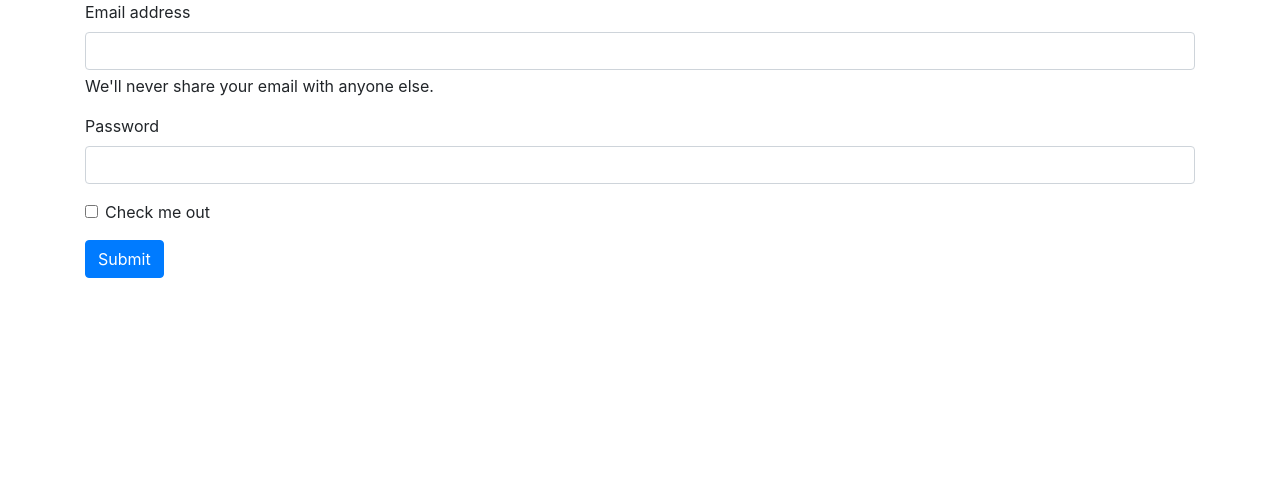
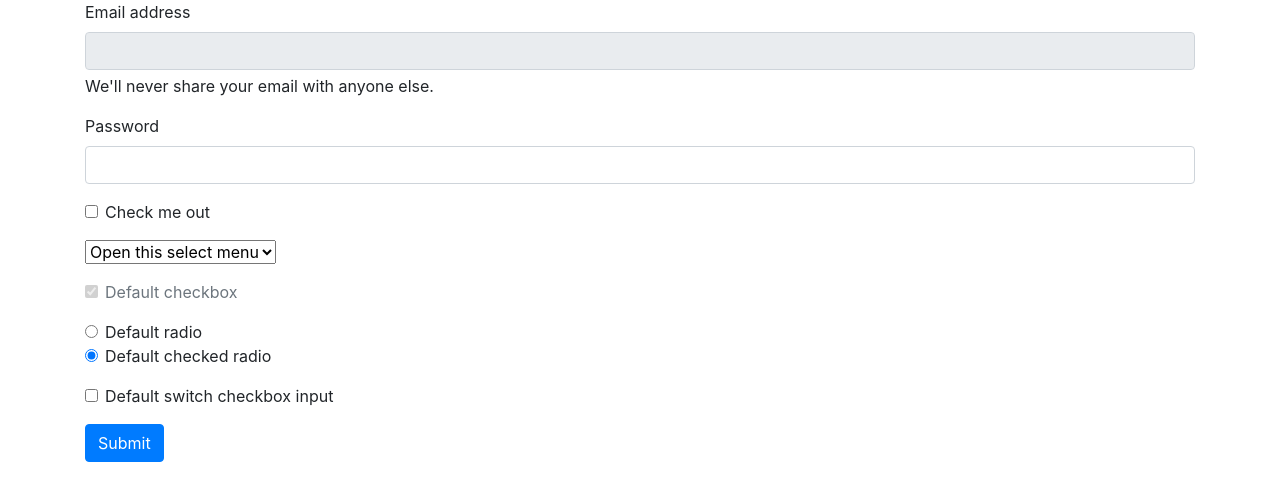
Before and after one commit to sshelake25/thbs-projects, a plain HTML site: page bootstrap/boot-config/basic-form.html in a window 1280 px wide. Drawn offline with nearby package versions, Linux system fonts and the light colour scheme.

Commit message:
added select, checkbox, radio

```diff
--- a/bootstrap/boot-config/basic-form.html
+++ b/bootstrap/boot-config/basic-form.html
@@ -14,7 +14,7 @@
         <form>
             <div class="mb-3">
                 <label for="exampleInputEmail1" class="form-label">Email address</label>
-                <input type="email" class="form-control" id="exampleInputEmail1" aria-describedby="emailHelp">
+                <input disabled type="email" class="form-control" id="exampleInputEmail1" aria-describedby="emailHelp">
                 <div id="emailHelp" class="form-text">We'll never share your email with anyone else.</div>
             </div>
             <div class="mb-3">
@@ -25,6 +25,47 @@
                 <input type="checkbox" class="form-check-input" id="exampleCheck1">
                 <label class="form-check-label" for="exampleCheck1">Check me out</label>
             </div>
+            <div class="mb-3">
+
+                <!-- size="2"  multiple-->
+                <select id="multi-select " class="form-select" aria-label="Default select example">
+                    <option selected>Open this select menu</option>
+                    <option value="1">One</option>
+                    <option value="2">Two</option>
+                    <option value="3">Three</option>
+                </select>
+            </div>
+
+            <div class="form-check mb-3">
+                <!-- checked -->
+                <input checked disabled class="form-check-input" type="checkbox" value="address" id="flexCheckDefault">
+                <label class="form-check-label" for="flexCheckDefault">
+                    Default checkbox
+                </label>
+            </div>
+
+            <div class="mb-3">
+                <div class="form-check">
+                    <input class="form-check-input" type="radio" name="flexRadioDefault" id="flexRadioDefault1">
+                    <label class="form-check-label" for="flexRadioDefault1">
+                        Default radio
+                    </label>
+                </div>
+                <div class="form-check">
+                    <input class="form-check-input" type="radio" name="flexRadioDefault" id="flexRadioDefault2" checked>
+                    <label class="form-check-label" for="flexRadioDefault2">
+                        Default checked radio
+                    </label>
+                </div>
+            </div>
+
+            <div class="mb-3">
+                <div class="form-check form-switch">
+                    <input class="form-check-input" type="checkbox" role="switch" id="flexSwitchCheckDefault">
+                    <label class="form-check-label" for="flexSwitchCheckDefault">Default switch checkbox input</label>
+                </div>
+            </div>
+
             <button id="btnSubmit" type="submit" class="btn btn-primary">Submit</button>
         </form>
     </div>
@@ -37,10 +78,13 @@
 
         let password = document.getElementById("exampleInputPassword1");
 
+        let thbs_dropd = document.getElementById('multi-select');
+
         btnSubmit.addEventListener('click', function (event) {
             event.preventDefault();
             console.log(email.value)
             console.log(password.value);
+            // console.log(thbs_dropd);
         });
     </script>
 </body>
```
